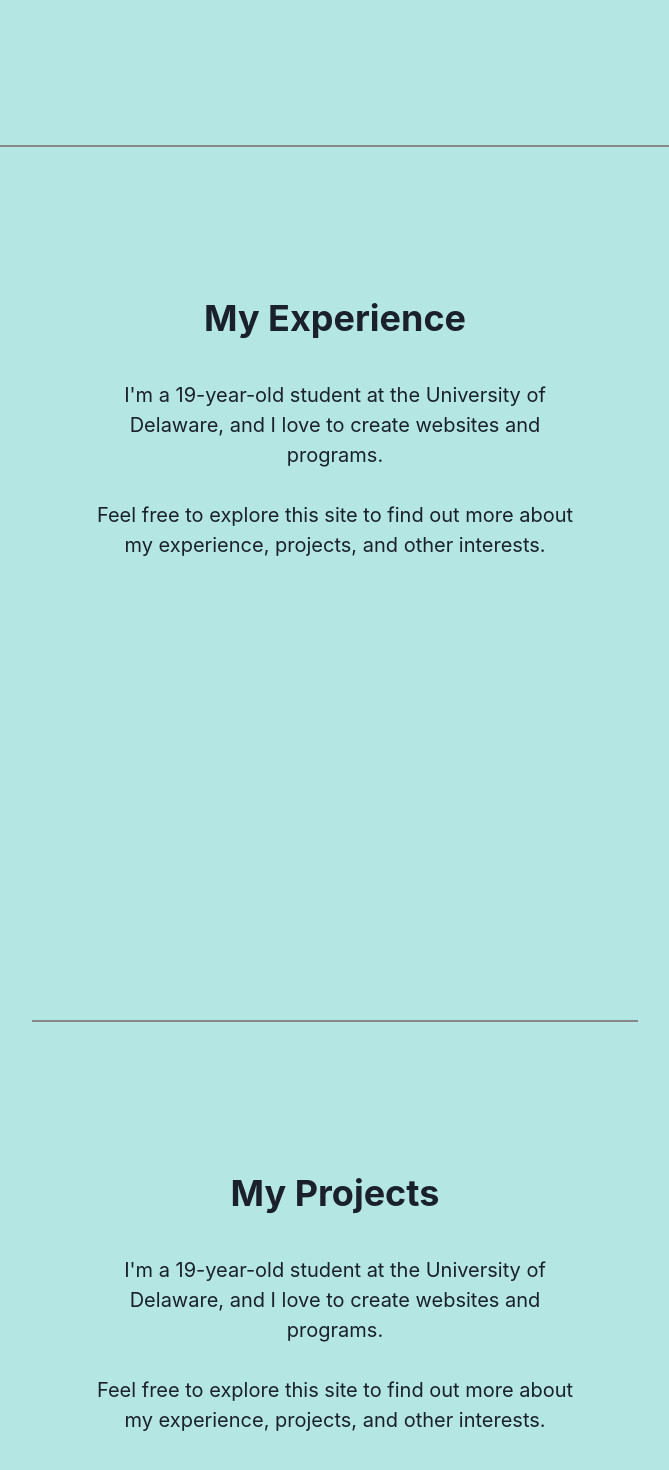
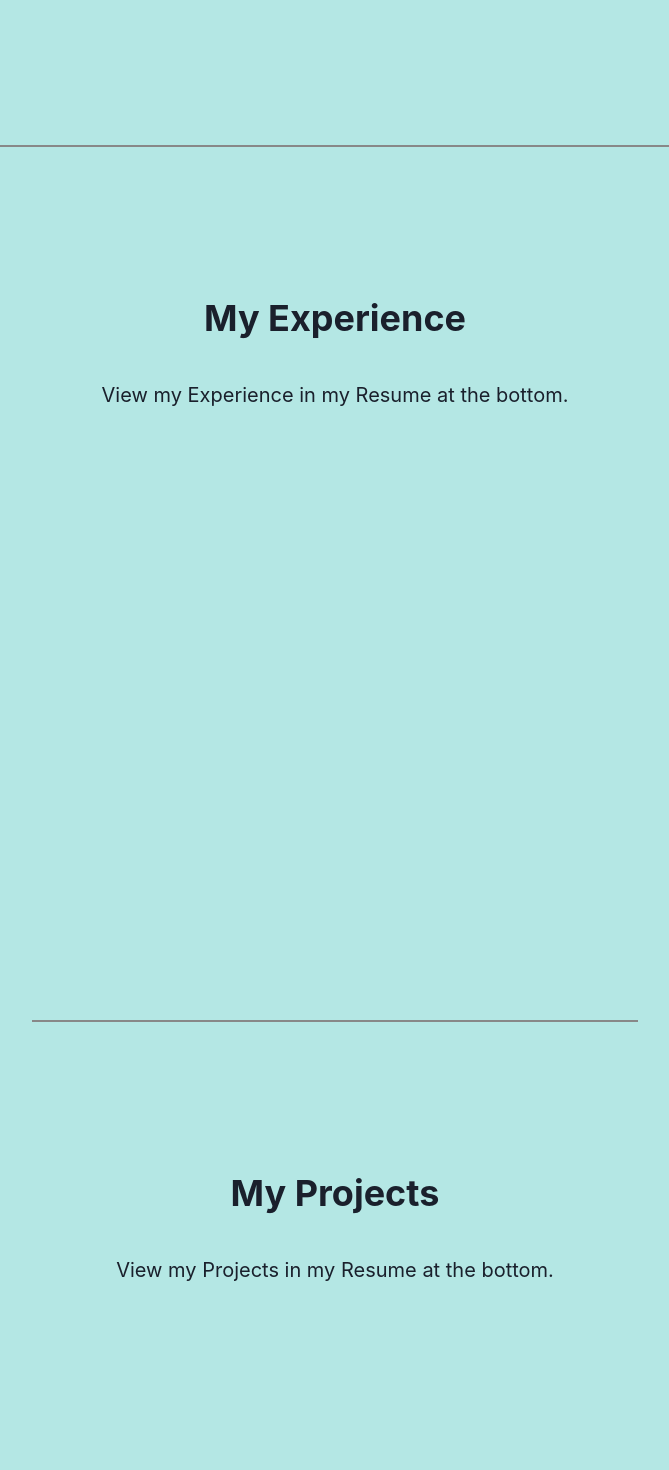
Before and after one commit to amansjot/portfolio, a React (Create React App) app: page / in a window 1280 px wide. Shown: the part 2299-3769 px from the top of the page, without its empty margins (305-974 px from the left). Built offline with nearby package versions, Linux system fonts and the light colour scheme.

Commit message:
edited empty sections

```diff
--- a/src/App.tsx
+++ b/src/App.tsx
@@ -148,7 +148,7 @@ function App() {
                 alt="Wyzant logo"
                 h="120px"
                 boxShadow="0 0 4px"
-                src="https://play-lh.googleusercontent.com/5WXcNTWsjoj55h5Z8RjjMwRyogZbYZw_-DWUVfaR4gnC1KKNv1RMlcFgznkq3CqIhKcz"
+                src="https://i.imgur.com/eatPtCx.png"
               />
               <div>
                 <Heading fontSize="26px" mb="2">
@@ -278,12 +278,7 @@ function App() {
           My Experience
         </Heading>
         <Container fontSize="20px">
-          I'm a {getAge()}-year-old student at the University of Delaware, and I love to
-          create websites and programs.
-          <br />
-          <br />
-          Feel free to explore this site to find out more about my experience,
-          projects, and other interests.
+          View my Experience in my Resume at the bottom.
         </Container>
       </Container>
 
@@ -293,12 +288,7 @@ function App() {
           My Projects
         </Heading>
         <Container fontSize="20px">
-          I'm a {getAge()}-year-old student at the University of Delaware, and I love to
-          create websites and programs.
-          <br />
-          <br />
-          Feel free to explore this site to find out more about my experience,
-          projects, and other interests.
+          View my Projects in my Resume at the bottom.
         </Container>
       </Container>
 
@@ -308,12 +298,7 @@ function App() {
           My Skills
         </Heading>
         <Container fontSize="20px">
-          I'm a {getAge()}-year-old student at the University of Delaware, and I love to
-          create websites and programs.
-          <br />
-          <br />
-          Feel free to explore this site to find out more about my experience,
-          projects, and other interests.
+          View my Skills in my Resume at the bottom.
         </Container>
       </Container>
 
```
